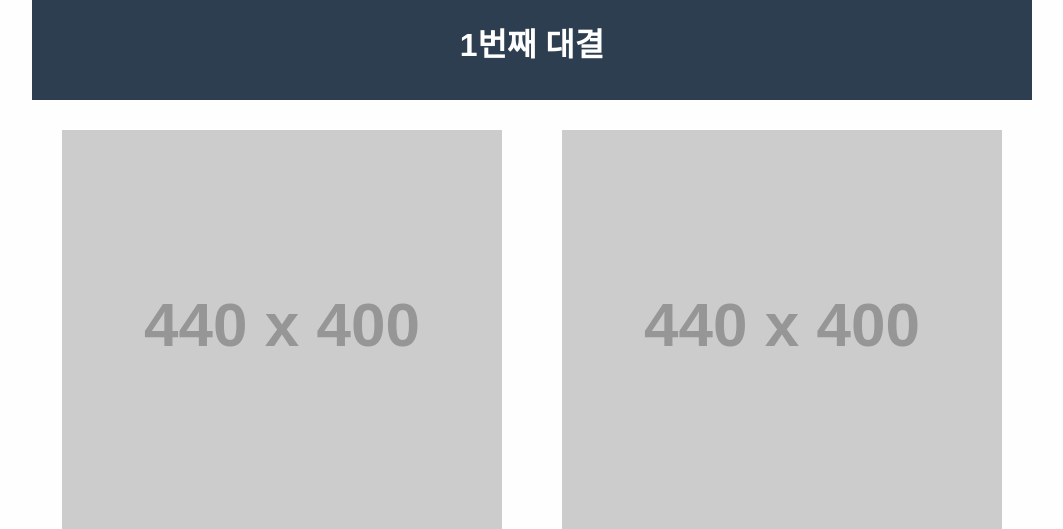
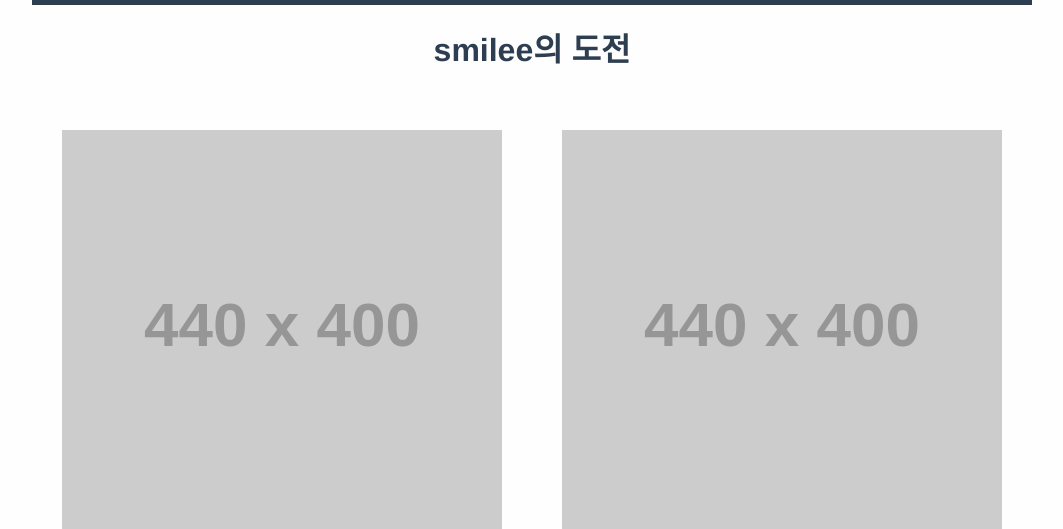
Before and after one commit to smilee/smilee.github.io, a PHP site: page /vuetiful-korea-170419/index.html in a window 1280 px wide. Shown: the top 529 px of the page, without its empty margins (108-1171 px from the left). Run offline with PHP 8.4, Linux system fonts and the light colour scheme; grey boxes labelled with a size stand in for pictures from a placeholder-image service; some libraries are stand-ins or nearby versions.

Commit message:
Fix the name of the challenge

```diff
--- a/vuetiful-korea-170419/css/app.css
+++ b/vuetiful-korea-170419/css/app.css
@@ -2,8 +2,8 @@
   text-align: center;
 }
 
-.round-number {
-  color: #fff;
+.challenge {
+  color: #2c3e50;
 }
 
 .healthbar {
@@ -52,7 +52,7 @@
 header {
   height: 100px;
   margin-bottom: 30px;
-  background-color: #2c3e50;
+  border-top: 5px solid #2c3e50;
 }
 
 button {
--- a/vuetiful-korea-170419/index.html
+++ b/vuetiful-korea-170419/index.html
@@ -13,7 +13,7 @@
   <div id="app">
     <header class="row">
       <div class="small-centered columns">
-        <h1 class="text-center round-number">1번째 대결</h1>
+        <h1 class="text-center challenge">smilee의 도전</h1>
       </div>
     </header>
     <section class="row">
```
